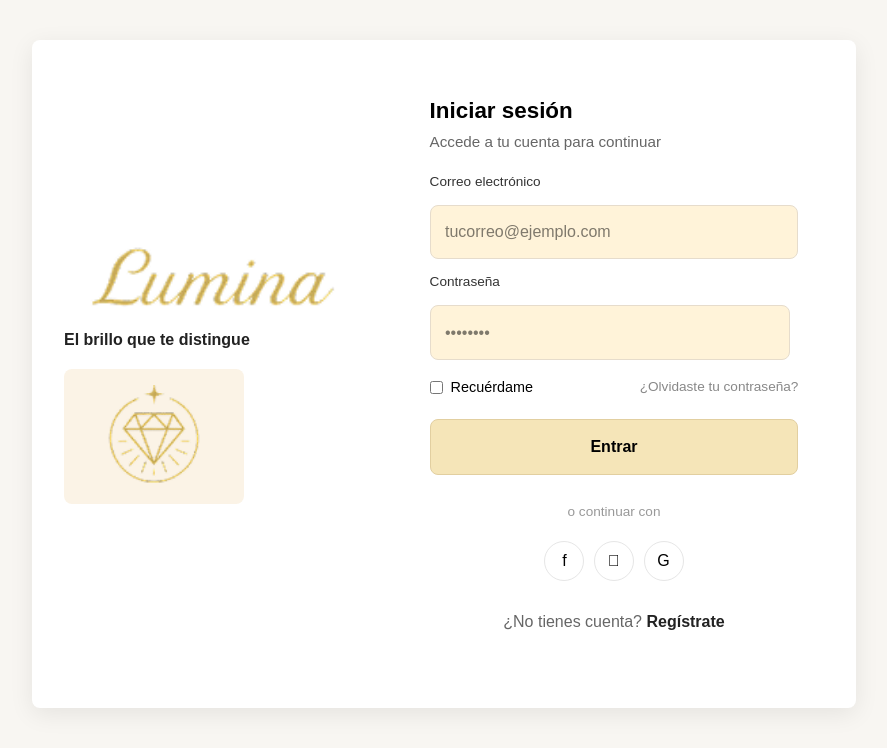
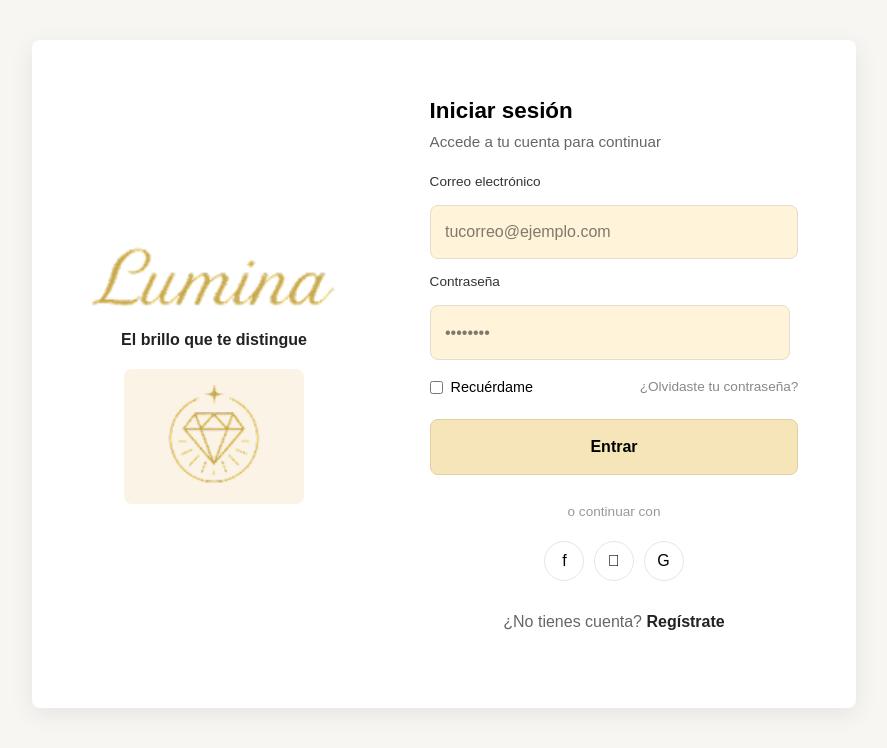
Before and after one commit to SpeedChela/Lumina, a Next.js app: page /login in a window 1280 px wide. Shown: the top 748 px of the page, without its empty margins (196-1083 px from the left). Built offline with nearby package versions, Linux system fonts and the light colour scheme.

Commit message:
Se modifico las imagenes del login para que quedara centrado

```diff
--- a/app/login/page.module.css
+++ b/app/login/page.module.css
@@ -31,7 +31,7 @@
   justify-content: center;
 }
 .brandInner {
-  text-align: left; /* alinear el contenido de la marca a la izquierda dentro de la columna */
+  text-align: center; /* alinear el contenido de la marca a la izquierda dentro de la columna */
 }
 .logo {
   display: block;
@@ -49,7 +49,7 @@
   padding: 1rem;
   width: 180px;
   border-radius: 8px;
-  margin-top: 1rem;
+  margin: 1rem auto 0;
 }
 
 /* Columna derecha: contiene el formulario. */
```
